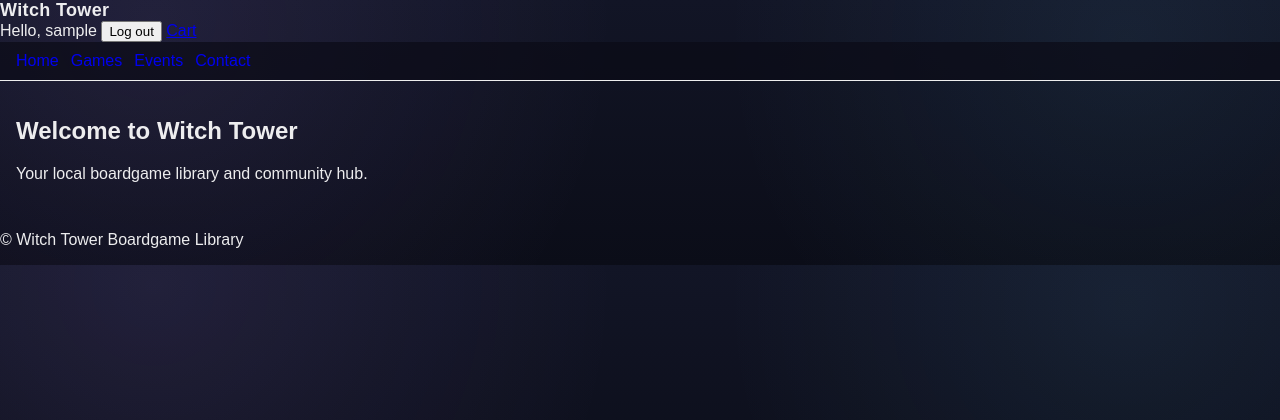
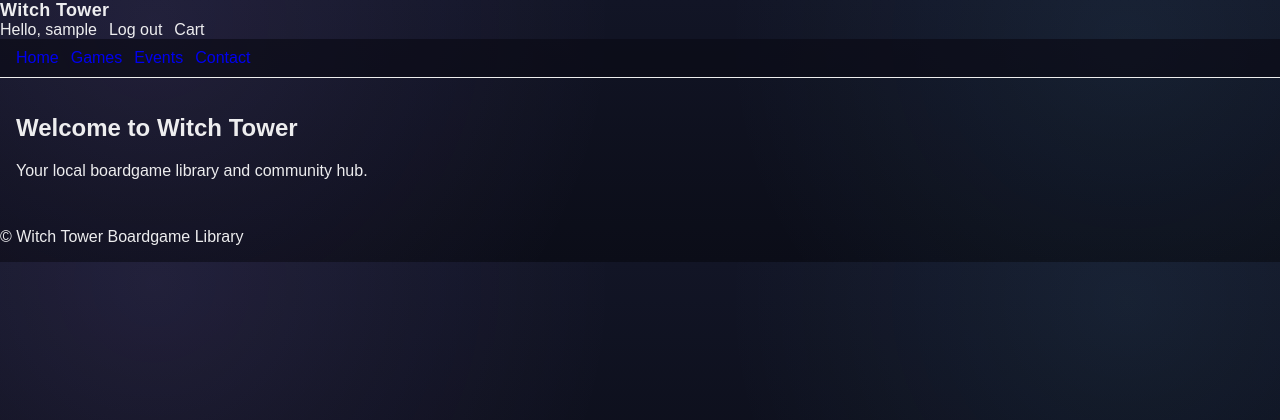
Before and after one commit to Agnogh/WitchTowerBoardgameLibrary, a Django app: page / in a window 1280 px wide. Shown: the top 420 px of the page. Run offline with Django 5.2, Linux system fonts and the light colour scheme; the visitor is signed in with stand-in values (Sample User, id 1).

Commit message:
styling 'log out' button (consistent style with the rest of the buttons and UI)

```diff
--- a/static/css/styles.css
+++ b/static/css/styles.css
@@ -150,6 +150,40 @@ body {
 
 .site-nav a {
   text-decoration: none;  /* */
+}
+
+.witch_tower_header-right {
+  display: flex;
+  align-items: center;
+  gap: var(--wtl-space-3);
+}
+
+.witch_tower_header-right form {
+  margin: 0;
+}
+
+.header-greeting {
+  color: var(--wtl-text-primary);
+}
+
+.witch_tower_header-right a.header-link,
+.witch_tower_header-right button.header-link {
+  padding: 0;
+  border: none;
+  background: none;
+  color: var(--wtl-text-primary);
+  text-decoration: none;
+  font: inherit;
+  cursor: pointer;
+}
+
+.witch_tower_header-right a.header-link:hover,
+.witch_tower_header-right a.header-link:focus-visible,
+.witch_tower_header-right button.header-link:hover,
+.witch_tower_header-right button.header-link:focus-visible {
+  color: var(--wtl-accent-magic);
+  text-decoration: underline;
+  outline: none;
 }
 
 .site-footer {
--- a/templates/partials/header.html
+++ b/templates/partials/header.html
@@ -6,9 +6,9 @@
 
   <div class="witch_tower_header-right">
     {% if user.is_authenticated %}
-      <span class="header-link">Hello, {{ user.username }}</span>
+      <span class="header-greeting">Hello, {{ user.username }}</span>
 
-      <form method="post" action="{% url 'logout' %}" style="display:inline;">
+      <form method="post" action="{% url 'logout' %}">
         {% csrf_token %}
         <button type="submit" class="header-link">Log out</button>
       </form>
```
